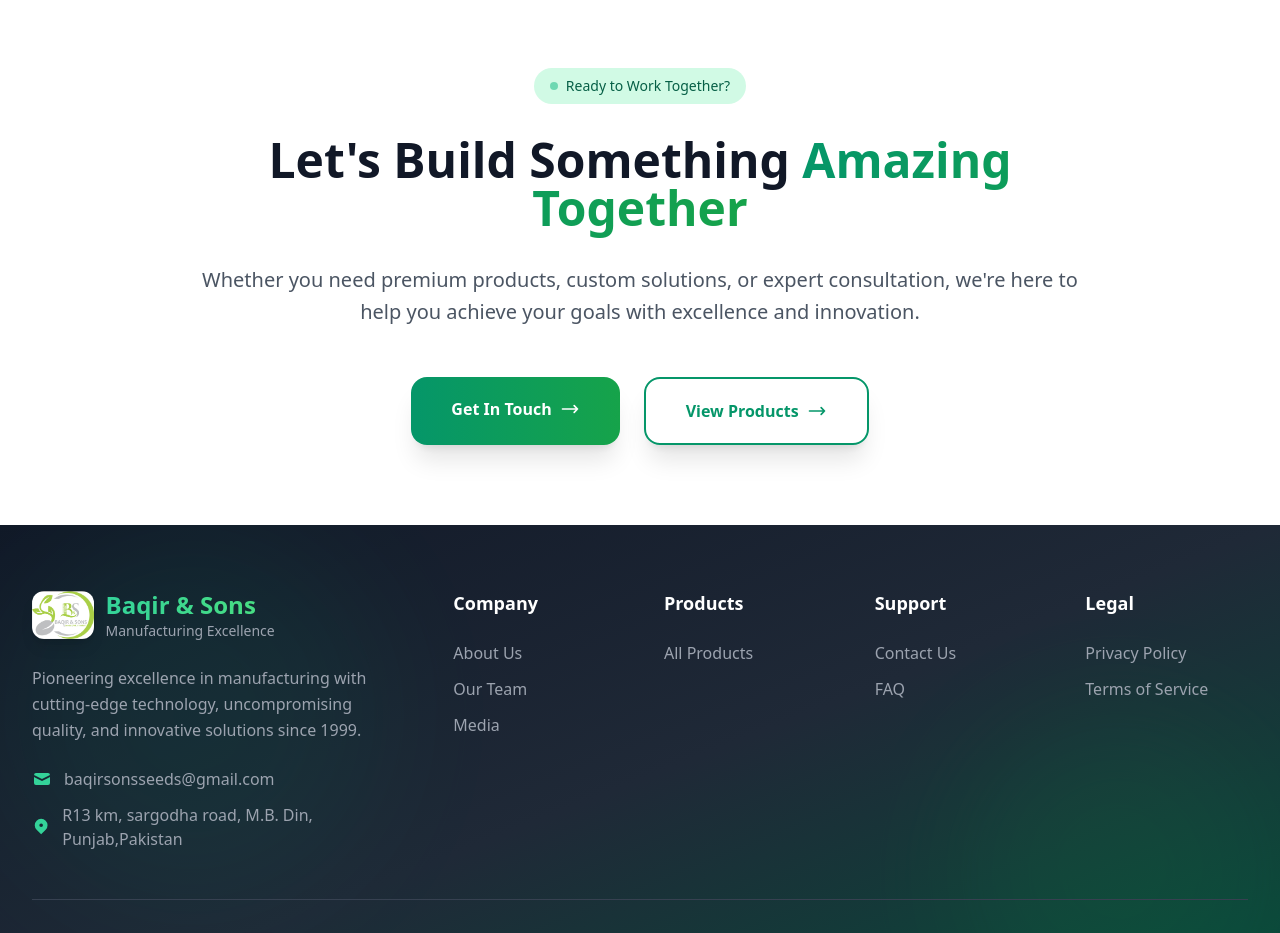
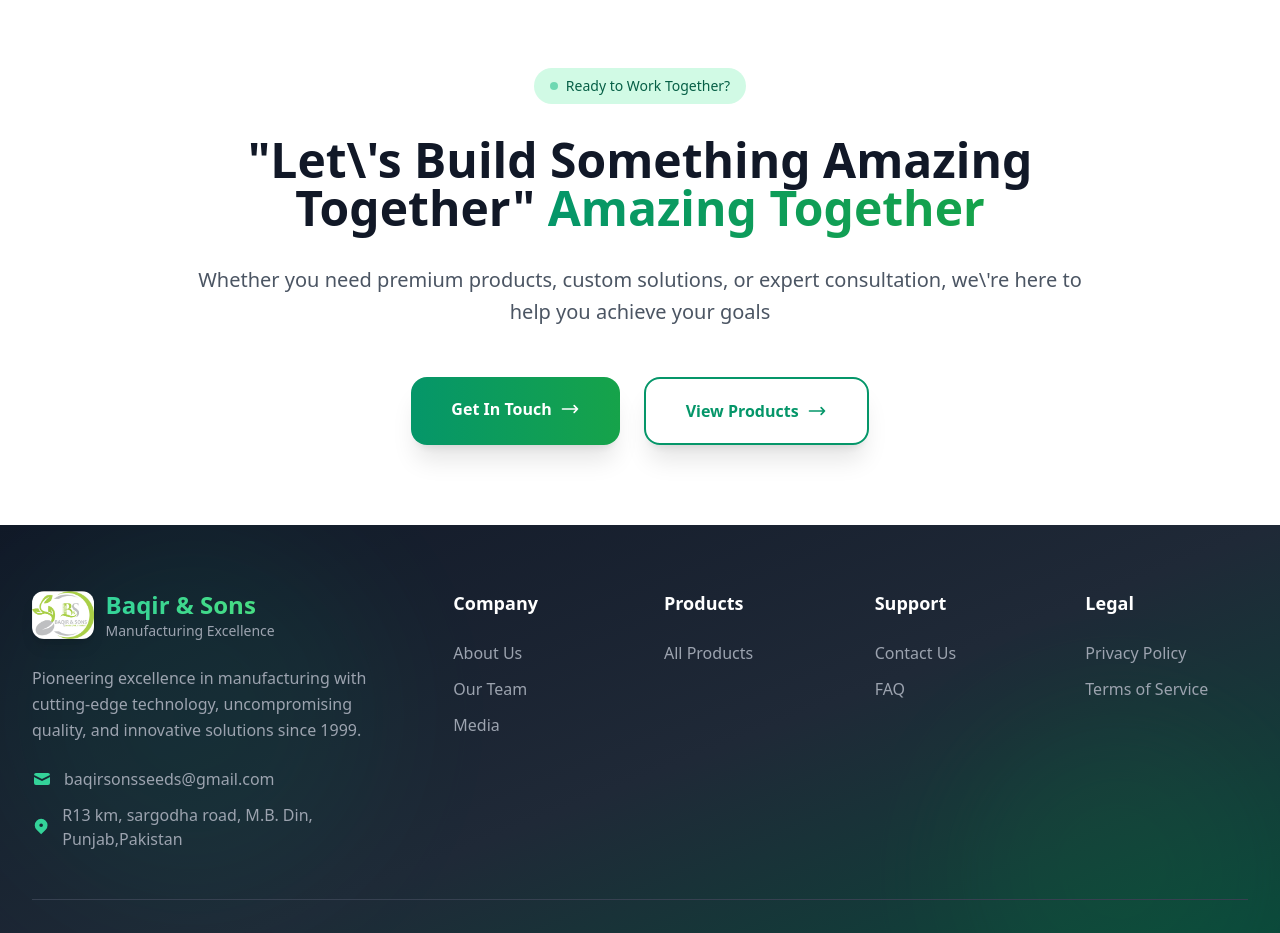
Before and after one commit to MaazSiddiqui25/Baqir-Sons, a Next.js app: page /about in a window 1280 px wide. Shown: the part 5780-6713 px from the top of the page. Built offline with nearby package versions, Linux system fonts and the light colour scheme.

Commit message:
Fixed Html Errors

```diff
--- a/src/app/about/page.tsx
+++ b/src/app/about/page.tsx
@@ -480,7 +480,7 @@ market leader in agriculture sector of Pakistan
             </div>
 
             <h2 className="text-4xl md:text-5xl font-bold mb-8 text-gray-900">
-              Let's Build Something{" "}
+              "Let\'s Build Something Amazing Together"{" "}
               <span className="bg-gradient-to-r from-emerald-600 to-green-600 bg-clip-text text-transparent">
                 Amazing Together
               </span>
@@ -488,7 +488,7 @@ market leader in agriculture sector of Pakistan
 
             <p className="text-xl text-gray-600 mb-12 leading-relaxed">
               Whether you need premium products, custom solutions, or expert consultation,
-              we're here to help you achieve your goals with excellence and innovation.
+              we\'re here to help you achieve your goals
             </p>
 
             <div className="flex flex-col sm:flex-row gap-6 justify-center">
--- a/src/app/contact/page.tsx
+++ b/src/app/contact/page.tsx
@@ -166,7 +166,7 @@ export default function ContactPage() {
 
               <p className={`text-lg md:text-xl lg:text-2xl text-gray-600 mb-12 max-w-4xl mx-auto leading-relaxed ${isLoaded ? 'animate-fade-in-up animation-delay-400' : 'opacity-0'}`}>
                 Ready to start your next project? We're here to help you achieve excellence
-                with innovative solutions tailored to your needs. Let's build something amazing together.
+                with innovative solutions tailored to your needs. Let\'s Build Something Amazing Together.
               </p>
 
               {/* Quick Action Buttons */}
```
